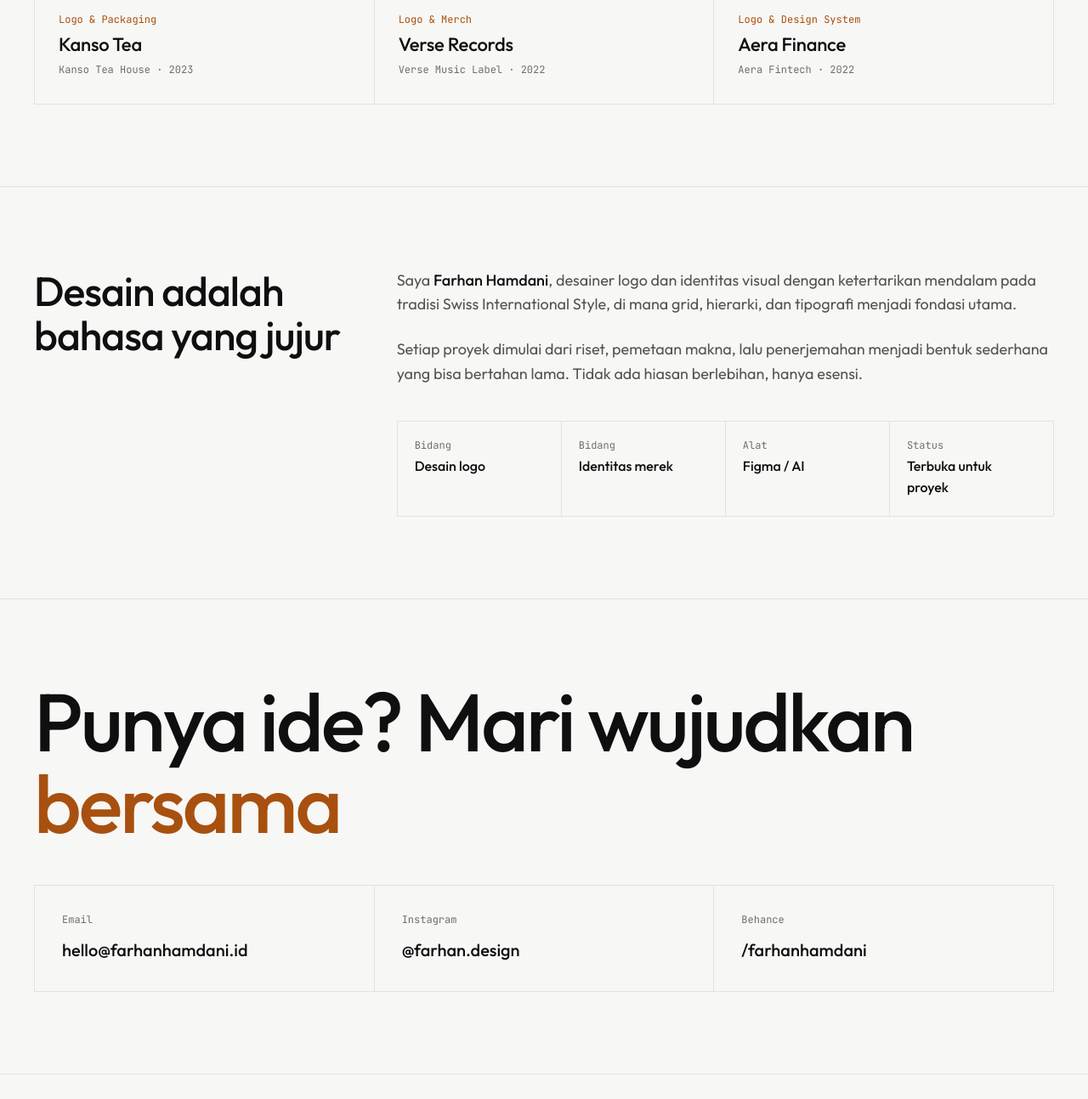
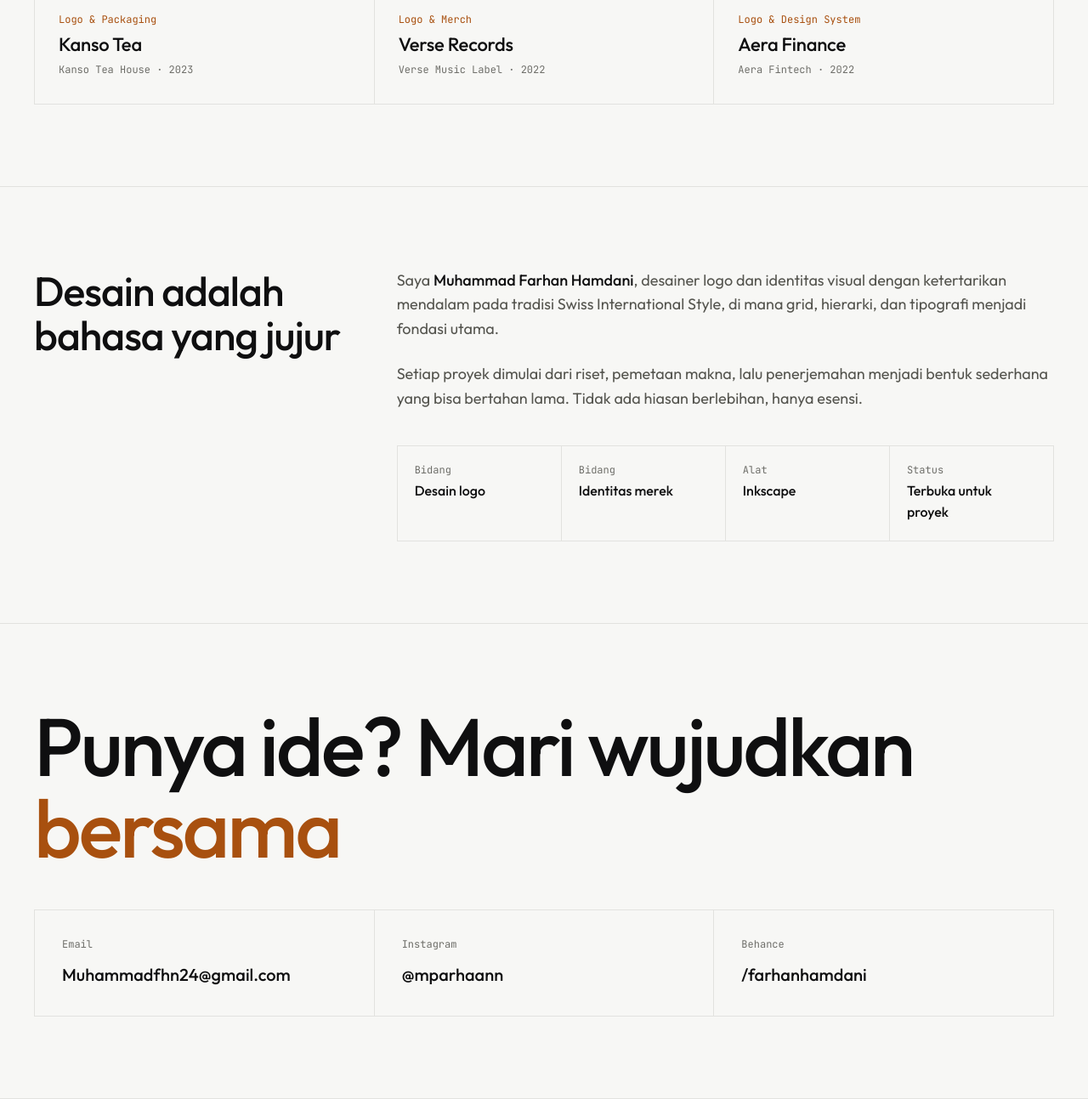
Before and after one commit to Muhammad-Fhn/portofolio-farhan, a plain HTML site: page index.html in a window 1280 px wide. Shown: the part 1500-2793 px from the top of the page at 85% size. Drawn offline with Linux system fonts and the light colour scheme.

Commit message:
Update name and contact information in index.html

```diff
--- a/index.html
+++ b/index.html
@@ -3,8 +3,8 @@
 <head>
   <meta charset="UTF-8" />
   <meta name="viewport" content="width=device-width, initial-scale=1.0" />
-  <title>Farhan Hamdani — Desainer Logo dan Identitas Visual</title>
-  <meta name="description" content="Portofolio desainer logo dan identitas visual Farhan Hamdani, Jakarta. Enam proyek terpilih dengan grid yang presisi." />
+  <title>Muhammad Farhan Hamdani — Desainer Logo dan Identitas Visual</title>
+  <meta name="description" content="Portofolio desainer logo dan identitas visual Muhammad Farhan Hamdani, Jakarta. Enam proyek terpilih dengan grid yang presisi." />
   <link rel="preconnect" href="https://fonts.googleapis.com">
   <link rel="preconnect" href="https://fonts.gstatic.com" crossorigin>
   <link href="https://fonts.googleapis.com/css2?family=Outfit:wght@400;500&family=JetBrains+Mono:wght@400;500&display=swap" rel="stylesheet">
@@ -14,7 +14,7 @@
 <body>
   <header class="bar">
     <div class="wrap bar-in">
-      <a href="#" class="brand">Farhan Hamdani</a>
+      <a href="#" class="brand">Muhammad Farhan Hamdani</a>
       <nav class="nav" aria-label="Utama">
         <a href="#karya">Karya</a><a href="#tentang">Tentang</a><a href="#kontak">Kontak</a>
       </nav>
@@ -57,12 +57,12 @@
       <div class="wrap about">
         <h2>Desain adalah bahasa yang jujur</h2>
         <div class="prose">
-          <p>Saya <strong>Farhan Hamdani</strong>, desainer logo dan identitas visual dengan ketertarikan mendalam pada tradisi Swiss International Style, di mana grid, hierarki, dan tipografi menjadi fondasi utama.</p>
+          <p>Saya <strong>Muhammad Farhan Hamdani</strong>, desainer logo dan identitas visual dengan ketertarikan mendalam pada tradisi Swiss International Style, di mana grid, hierarki, dan tipografi menjadi fondasi utama.</p>
           <p>Setiap proyek dimulai dari riset, pemetaan makna, lalu penerjemahan menjadi bentuk sederhana yang bisa bertahan lama. Tidak ada hiasan berlebihan, hanya esensi.</p>
           <dl class="cells">
             <div><dt>Bidang</dt><dd>Desain logo</dd></div>
             <div><dt>Bidang</dt><dd>Identitas merek</dd></div>
-            <div><dt>Alat</dt><dd>Figma / AI</dd></div>
+            <div><dt>Alat</dt><dd>Inkscape</dd></div>
             <div><dt>Status</dt><dd class="acc">Terbuka untuk proyek</dd></div>
           </dl>
         </div>
@@ -73,15 +73,15 @@
       <div class="wrap">
         <h2 class="big">Punya ide? Mari wujudkan <span class="acc">bersama</span></h2>
         <div class="links">
-          <a href="mailto:hello@farhanhamdani.id"><span>Email</span>hello@farhanhamdani.id</a>
-          <a href="https://instagram.com" target="_blank" rel="noopener"><span>Instagram</span>@farhan.design</a>
+          <a href="mailto:Muhammadfhn24@gmail.com"><span>Email</span>Muhammadfhn24@gmail.com</a>
+          <a href="https://www.instagram.com/mparhaann/" target="_blank" rel="noopener"><span>Instagram</span>@mparhaann</a>
           <a href="https://behance.net" target="_blank" rel="noopener"><span>Behance</span>/farhanhamdani</a>
         </div>
       </div>
     </section>
   </main>
 
-  <footer class="foot"><div class="wrap"><p>© 2026 Farhan Hamdani</p></div></footer>
+  <footer class="foot"><div class="wrap"><p>© 2026 Muhammad Farhan Hamdani</p></div></footer>
 
   <div id="modal" class="modal" hidden>
     <div class="dialog" role="dialog" aria-modal="true" aria-labelledby="m-title">
```
